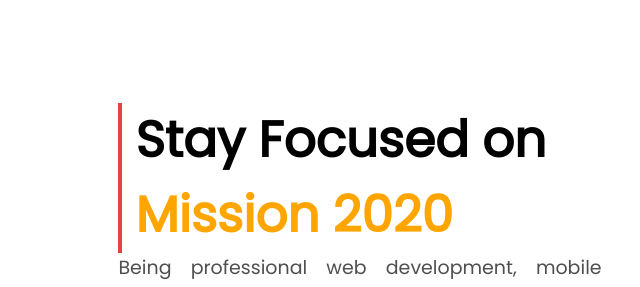
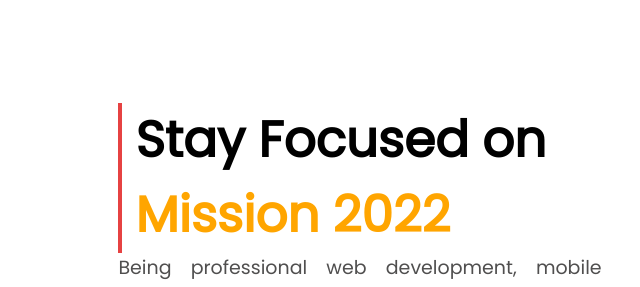
Before and after one commit to khadiza21/Assignment01, a plain HTML site: page index.html in a window 1280 px wide. Shown: the top 287 px of the page, 0-640 px from the left. Drawn offline with Linux system fonts and the light colour scheme.

Commit message:
100% complete

```diff
--- a/index.html
+++ b/index.html
@@ -23,7 +23,7 @@
 
         <div class="half-width">
             <div id="stay">
-                <h1>Stay Focused on <br> <span class="txt-orange">Mission 2020</span></h1>
+                <h1>Stay Focused on <br> <span class="txt-orange">Mission 2022</span></h1>
             </div>
 
 
@@ -168,7 +168,7 @@
 
     <!-- footer -->
     <footer>
-        <h1>Mission<span style="color: rgb(216, 64, 109);"> 2020</span></h1>
+        <h1>Mission<span style="color: rgb(216, 64, 109);"> 2022</span></h1>
         <h5>Hard work, Perseverance, and Determination for 2022</h5>
 
     </footer>
```
